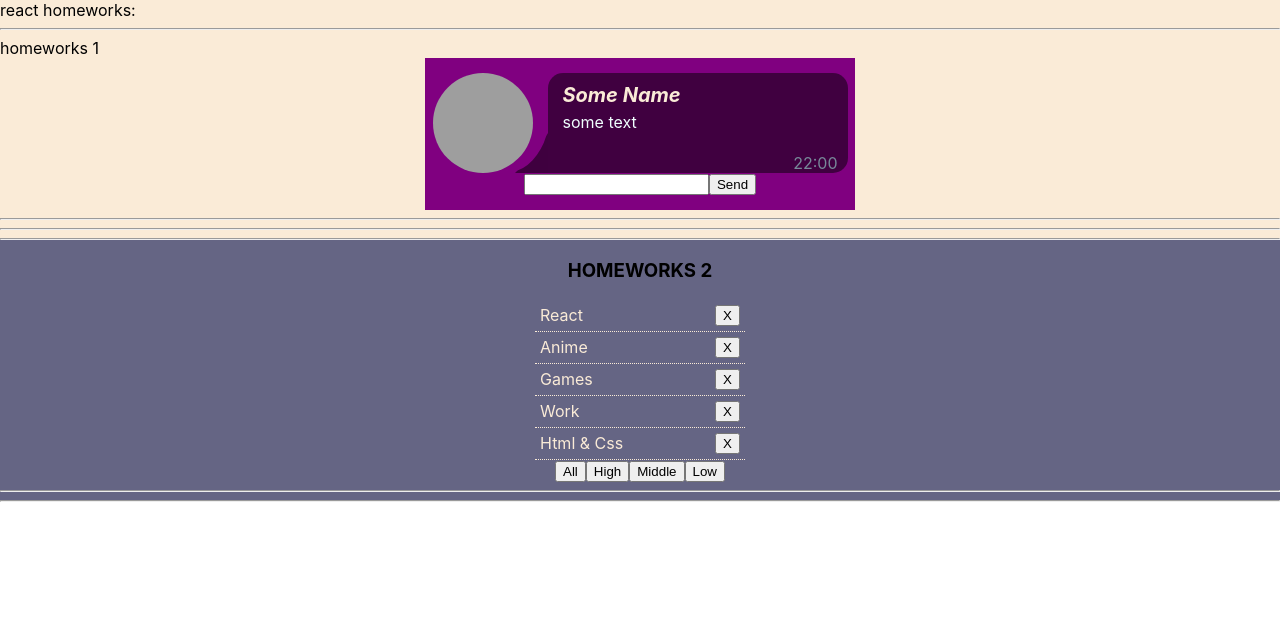
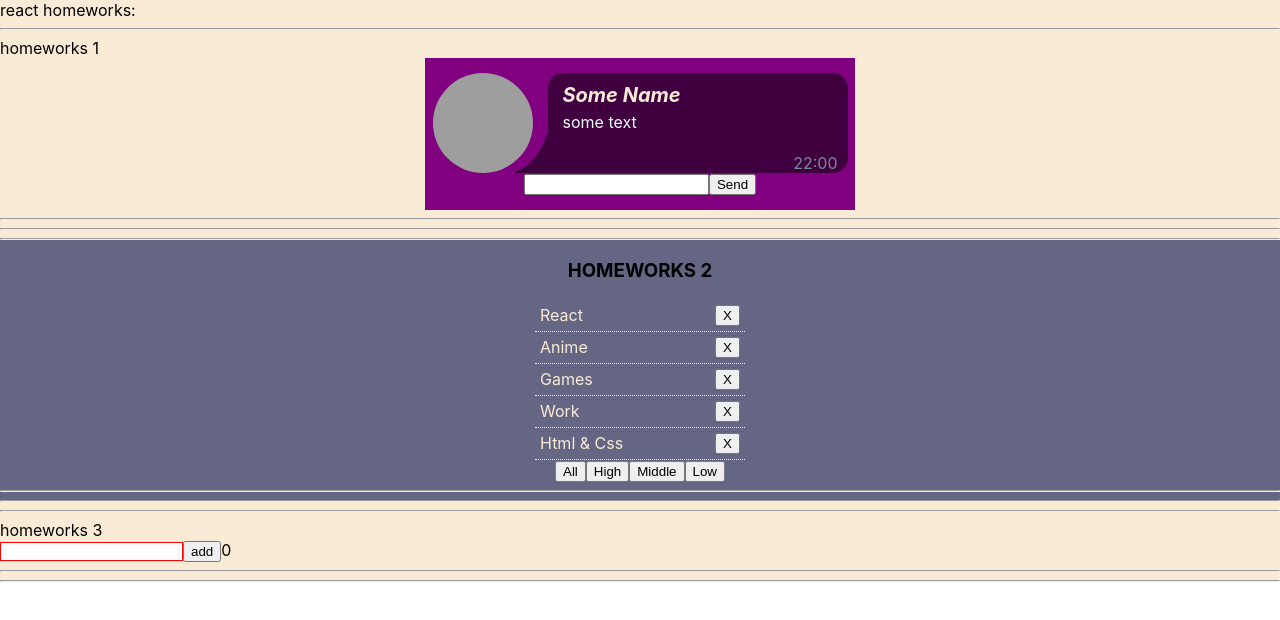
Before and after one commit to Alonasa/homeworks, a React (Create React App) app: page / in a window 1280 px wide. Shown: the top 620 px of the page. Built offline with nearby package versions, Linux system fonts and the light colour scheme; grey boxes are pictures that could not be loaded.

Commit message:
connect 3rd homework to the project

```diff
--- a/src/p1-main/m1-ui/u1-app/App.tsx
+++ b/src/p1-main/m1-ui/u1-app/App.tsx
@@ -2,6 +2,7 @@ import React from 'react'
 import s from './App.module.css'
 import HW1 from '../../../p2-homeworks/h1/HW1'
 import HW2 from '../../../p2-homeworks/h2/HW2';
+import HW3 from '../../../p2-homeworks/h3/HW3';
 
 function App() {
     return (
@@ -9,7 +10,7 @@ function App() {
             <div>react homeworks:</div>
             <HW1/>
             <HW2/>
-            {/*<HW3/>*/}
+            <HW3/>
             {/*<HW4/>*/}
             {/*<HW5/>*/}
 
```
